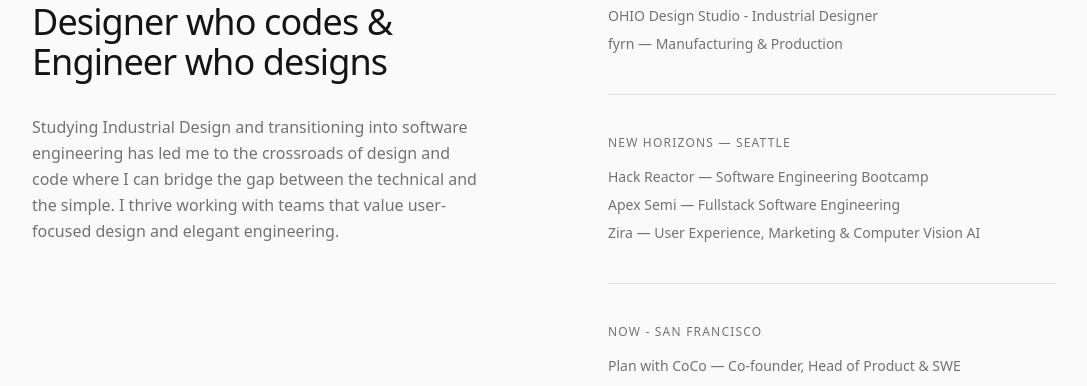
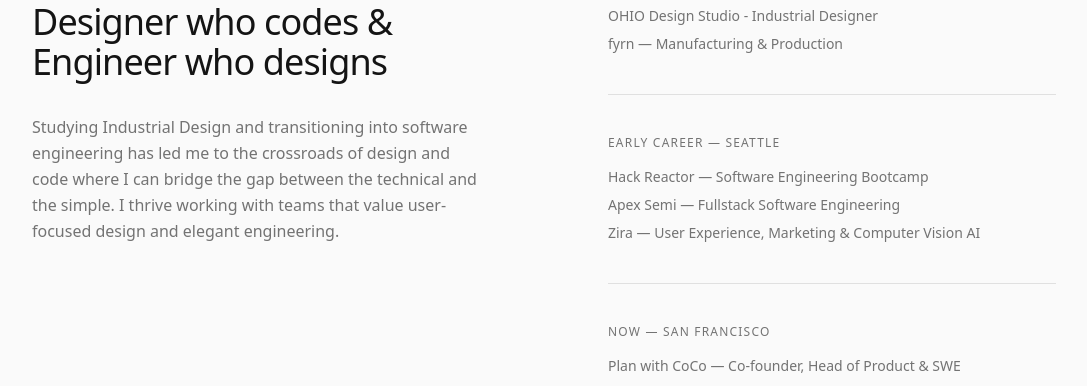
Before and after one commit to dincohen92/portfolio, a Next.js app: page / in a window 1280 px wide. Shown: the part 2020-2406 px from the top of the page, without its empty margins (96-1183 px from the left). Built offline with nearby package versions, Linux system fonts and the light colour scheme.

Commit message:
use em dashes in About section headings
Co-Authored-By: Claude Sonnet 5.5 <noreply@anthropic.com>

```diff
--- a/src/components/About.tsx
+++ b/src/components/About.tsx
@@ -33,7 +33,7 @@ export default function About() {
           <div className="w-full h-px bg-border" />
           <div>
             <p className="text-xs text-muted-foreground uppercase tracking-widest mb-4">
-              New Horizons — Seattle
+              Early Career — Seattle
             </p>
             <ul className="space-y-2 text-sm text-muted-foreground">
               <li>Hack Reactor — Software Engineering Bootcamp</li>
@@ -44,7 +44,7 @@ export default function About() {
           <div className="w-full h-px bg-border" />
           <div>
             <p className="text-xs text-muted-foreground uppercase tracking-widest mb-4">
-              Now - San Francisco
+              Now — San Francisco
             </p>
             <ul className="space-y-2 text-sm text-muted-foreground">
               <li>Plan with CoCo — Co-founder, Head of Product &amp; SWE</li>
```
